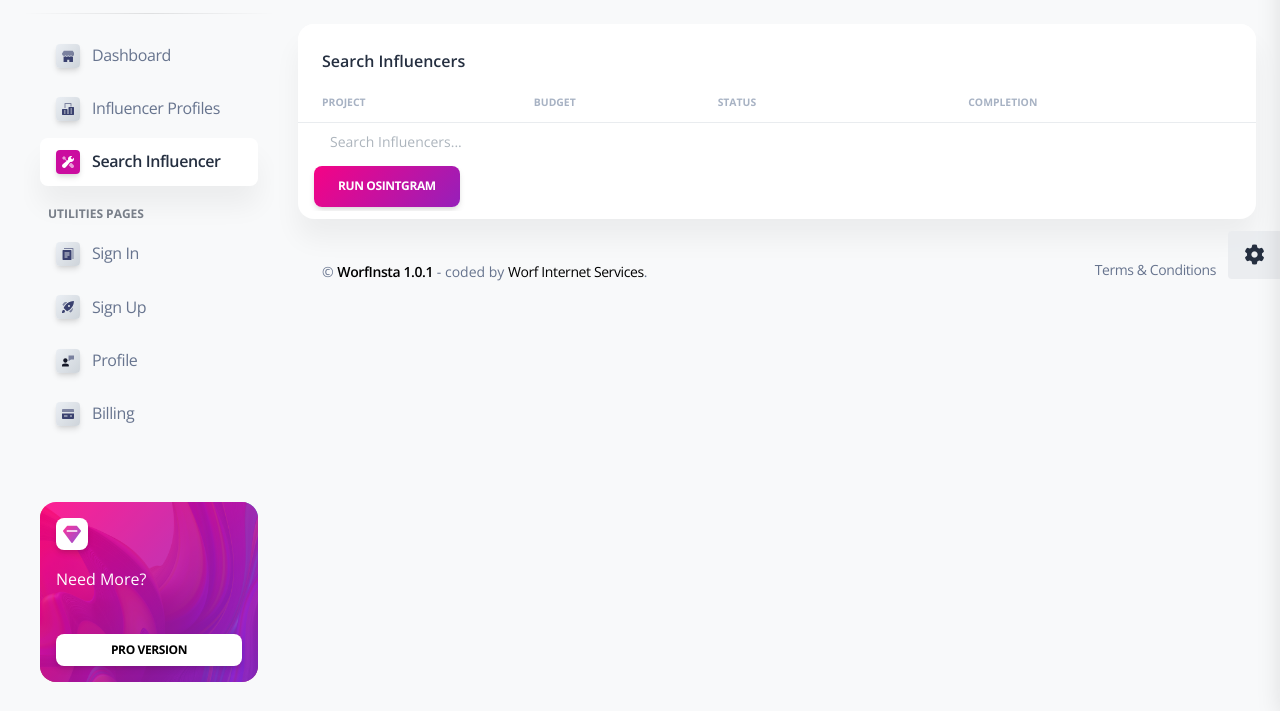
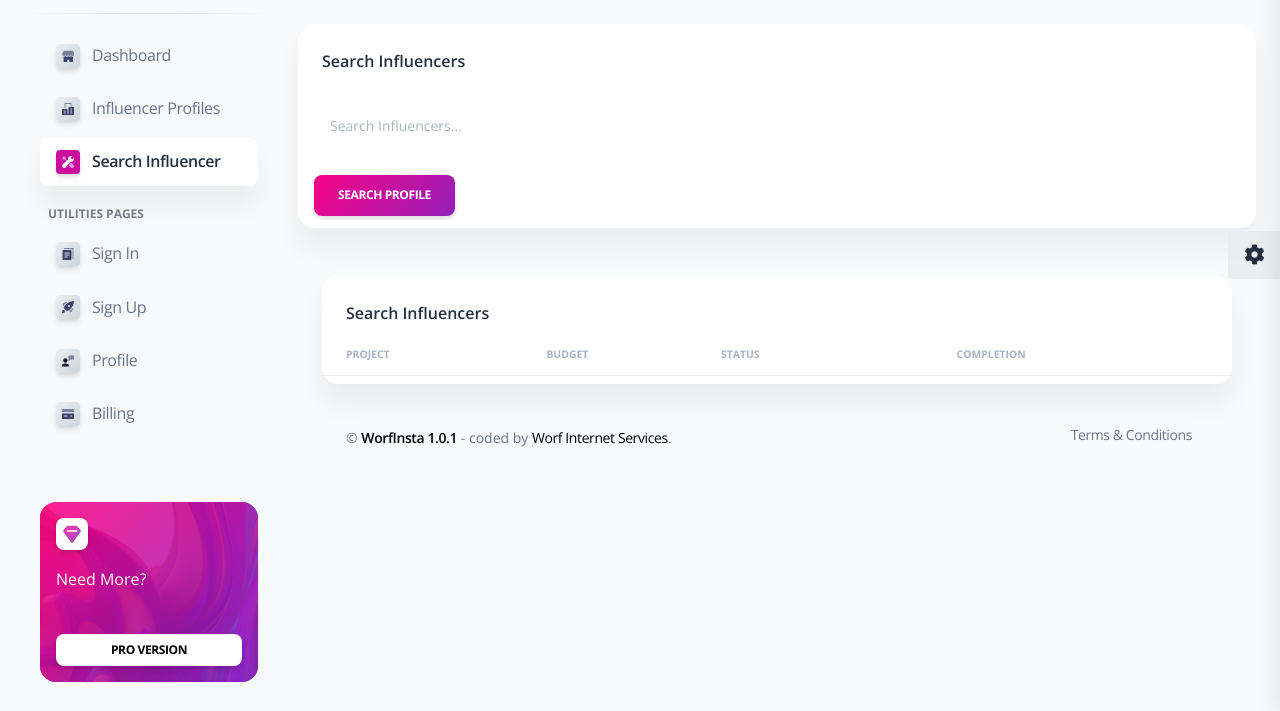
Before and after one commit to 1byZero/worfinsta, a Django app: page /influencer_profile/rtl.html in a window 1280 px wide. Shown: the part 89-800 px from the top of the page. Run offline with Django 3.2, Linux system fonts and the light colour scheme; the visitor is signed in with stand-in values (Sample User, id 1); lists and menus that the app fills with data are empty; some libraries are stand-ins or nearby versions.

Commit message:
initial commit

```diff
--- a/apps/templates/home/rtl.html
+++ b/apps/templates/home/rtl.html
@@ -6,6 +6,31 @@
 {% block stylesheets %}{% endblock stylesheets %}
 
 {% block content %}
+  <div class="container-fluid py-4">
+
+    <div class="row">
+      <div class="col-12">
+        <div class="card mb-4">
+          <div class="card-header pb-0">
+            <h6>Search Influencers</h6>
+               <br/>
+          </div>
+          <div class="card-body px-0 pt-0 pb-2">
+            <div class="table-responsive p-0">
+               <div class="ms-md-auto ps-md-3 d-flex align-items-center">
+                   <div class="bg-white border-radius-lg d-flex">
+                     <form action = "main.py" method = "POST">{% csrf_token %}
+                    <input type="input" class="form-control border-0 ps-3" placeholder="Search Influencers...">
+                         <br/>
+                    <button class="btn bg-gradient-primary my-1 me-1"> Search Profile</button>
+                     </form>
+                   </div>
+                </div>
+            </div>
+          </div>
+        </div>
+      </div>
+    </div>
 
   <div class="container-fluid py-4">
 
@@ -28,14 +53,6 @@
                   </tr>
                 </thead>
               </table>
-               <div class="ms-md-auto ps-md-3 d-flex align-items-center">
-                   <div class="bg-white border-radius-lg d-flex">
-                     <form action = "influencer_profile/main.py" method = "POST">{% csrf_token %}
-                    <input type="input" class="form-control border-0 ps-3" placeholder="Search Influencers...">
-                    <button class="btn bg-gradient-primary my-1 me-1"> Run Osintgram</button>
-                     </form>
-                   </div>
-                </div>
             </div>
           </div>
         </div>
--- a/apps/templates/includes/fixed-plugin.html
+++ b/apps/templates/includes/fixed-plugin.html
@@ -50,9 +50,9 @@
         </div>
         <hr class="horizontal dark my-sm-4">
         <a target="_blank" class="btn bg-gradient-dark w-100"
-           href="https://www.creative-tim.com/product/soft-ui-dashboard-django">Free download</a>
+           href="#">Free download</a>
         <a target="_blank" class="btn bg-gradient-light w-100"
-           href="https://appseed.us">AppSeed</a>
+           href="#">Worfinsta</a>
       </div>
     </div>
   </div>
```
